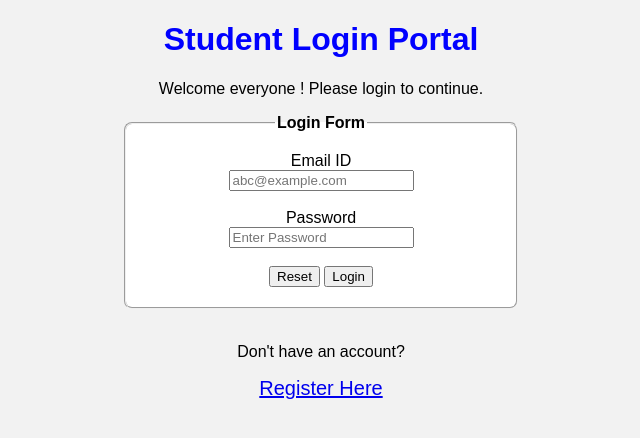
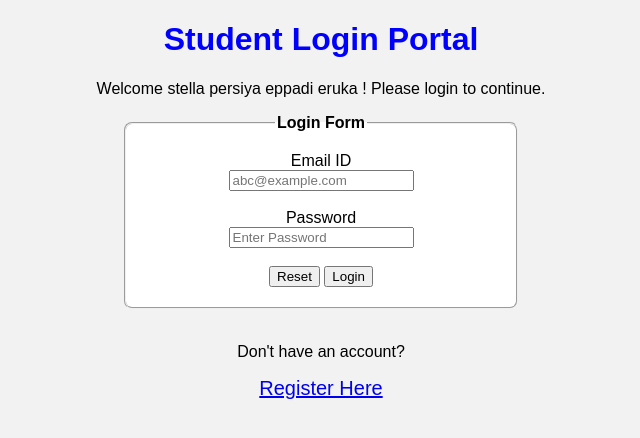
Before and after one commit to Selvapriya4321/project, a website: page public/login.html in a window 1280 px wide. Shown: the whole page, without its empty margins (319-959 px from the left). Drawn offline with Linux system fonts and the light colour scheme.

Commit message:
Updated login page

```diff
--- a/public/login.html
+++ b/public/login.html
@@ -33,7 +33,7 @@
 
     <header>
         <h1>Student Login Portal</h1> <!-- NEW -->
-        <p>Welcome everyone ! Please login to continue.</p> <!-- NEW -->
+        <p>Welcome stella persiya eppadi eruka ! Please login to continue.</p> <!-- NEW -->
     </header>
 
     <form action="/login" method="POST">
```
